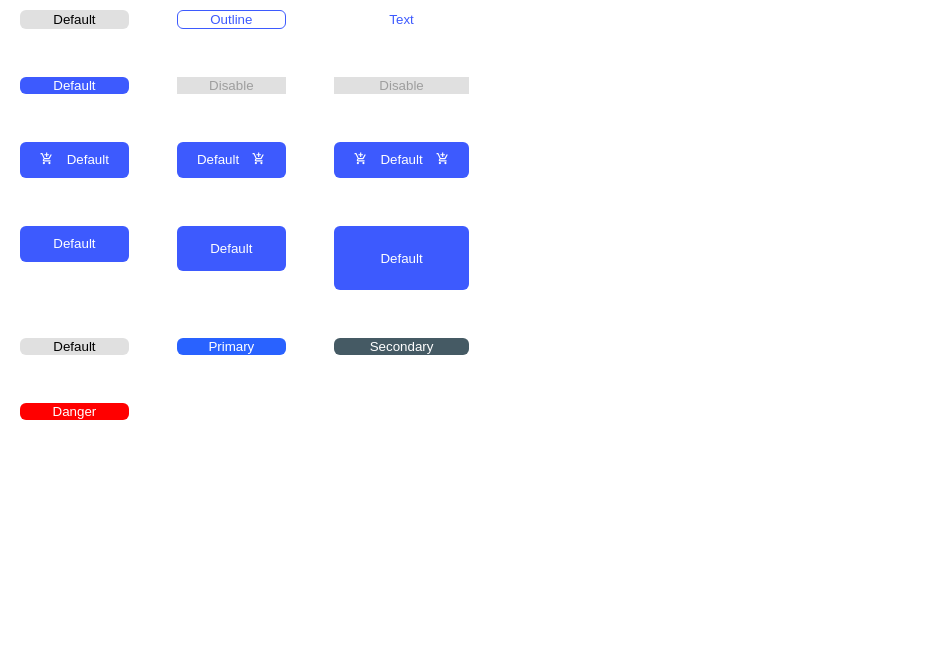
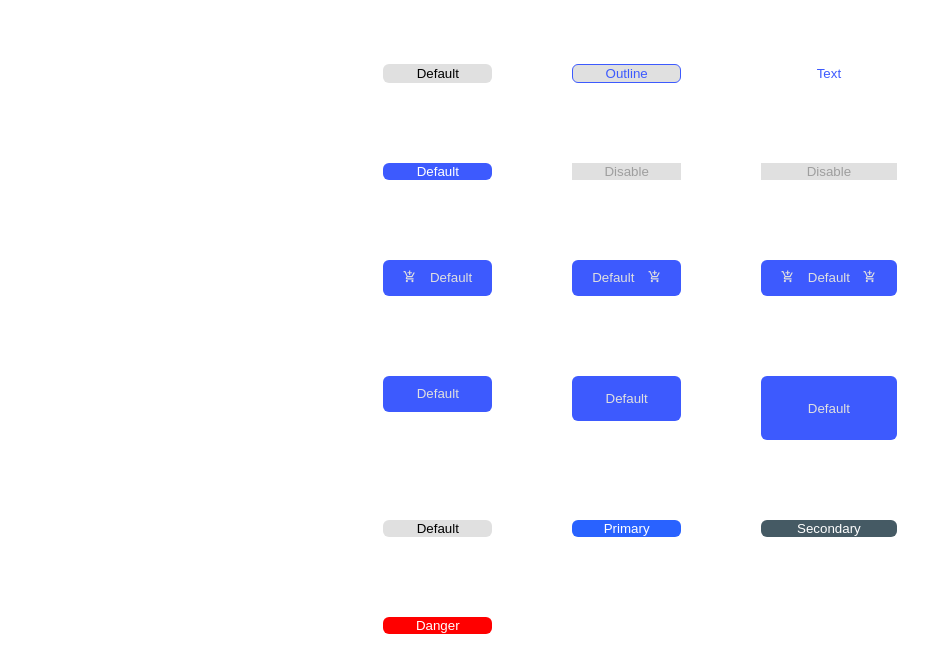
Before and after one commit to thinhloi/intership, a React (Create React App) app: page / in a window 1280 px wide. Shown: the top 672 px of the page, without its empty margins (0-940 px from the left). Built offline with nearby package versions, Linux system fonts and the light colour scheme.

Commit message:
Update App.scss

```diff
--- a/src/App.scss
+++ b/src/App.scss
@@ -7,17 +7,25 @@
   font-weight: 500;
   font-size: 14px;
   line-height: 20px;
-  text-align: center;
+  text-align: left;
   display: grid;
-  justify-content: left;
+  justify-content: center;
   grid-template-columns: auto auto auto;
-  gap: 3rem;
-  padding: 10px 20px;
+  gap: 5rem;
+  padding: 5% 5%;
+}
+.default{
+  color:#333333;
+  &:focus{
+    color:#2962FF;
+  }
 }
 
 .btn {
   $text-light: #ffffff;
   $text-dark: #3f3f3f;
+  $danger: red;
+  $bg-blue:#3D5AFE;
 
   $box-shadow: 0px 2px 3px rgba(51, 51, 51, 0.2);
 
@@ -31,7 +39,7 @@
   }
 
   &-default {
-    background-color: #E0E0E0;
+    background-color: $disable-bg-color;
     border-radius: 6px;
     border: 0px;
 
@@ -44,23 +52,23 @@
   }
 
   &-outline {
-    background-color: white;
+    background-color: $disable-bg-color;
     box-shadow: 0px 0px 0px rgba(51, 51, 51, 0.2);
-    color: #3D5AFE;
-    border: 1px solid #3D5AFE;
+    color: $bg-blue;
+    border: 1px solid $bg-blue;
     border-radius: 6px;
 
     &:hover,
     &:focus {
       background: rgba(41, 98, 255, 0.1);
-      border: 1px solid #3D5AFE;
+      border: 1px solid $bg-blue;
     }
   }
 
   &-text {
     box-shadow: 0px 0px 0px rgba(51, 51, 51, 0.2);
     background: transparent;
-    color: #3D5AFE;
+    color: $bg-blue;
     border: none;
 
     &:hover,
@@ -71,8 +79,8 @@
   }
 
   &-disableShadow {
-    color: #ffffff;
-    background: #3D5AFE;
+    color: $text-light;
+    background: $bg-blue;
     box-shadow: 0px 0px 0px;
     border-radius: 6px;
     border: none;
@@ -86,8 +94,8 @@
   }
 
   &-iconButton {
-    background: #3D5AFE;
-    color: white;
+    background: $bg-blue;
+    color: $disable-bg-color;
     border: none;
     border-radius: 6px;
     display: flex;
@@ -99,8 +107,8 @@
 
 
   &-sizeButton {
-    background: #3D5AFE;
-    color: white;
+    background: $bg-blue;
+    color: $disable-bg-color;
     border: none;
     border-radius: 6px;
     vertical-align: middle;
@@ -153,7 +161,7 @@
     }
   }
   &-danger{
-    background-color: red;
+    background-color: $danger;
     border-radius: 6px;
     border: 0px;
     color:$text-light;
```
